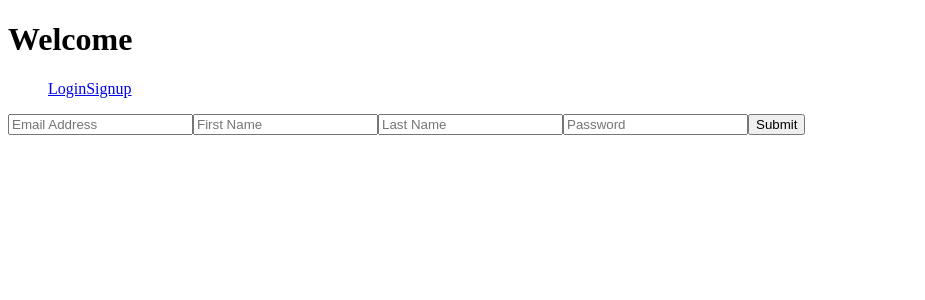
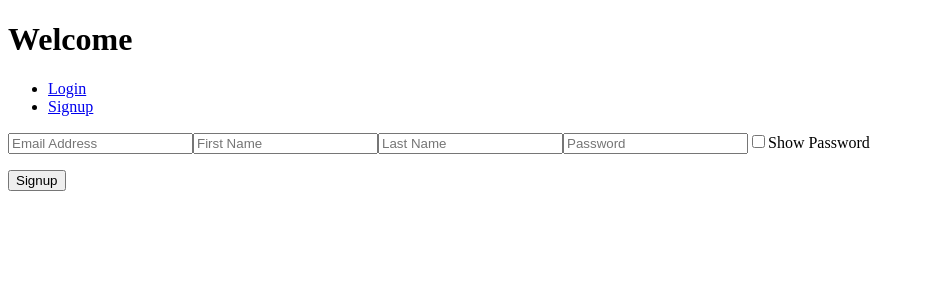
Before and after one commit to JAruliah/expense-tracker, a React (Create React App) app in the folder client/: page /register in a window 1280 px wide. Shown: the top 300 px of the page, without its empty margins (0-925 px from the left). Built offline with nearby package versions, Linux system fonts and the light colour scheme.

Commit message:
clean up code, add some validation for forms

```diff
--- a/client/src/App.js
+++ b/client/src/App.js
@@ -27,7 +27,7 @@ function App() {
     }
 
   return (
-    <div className="App">
+    <div className="container">
       <Router>
         <Switch>
         <Route exact path="/">
--- a/client/src/components/Dashboard/AddExpense.js
+++ b/client/src/components/Dashboard/AddExpense.js
@@ -25,9 +25,10 @@ function AddExpense(props){
 
 
     return(
-        <form onSubmit={submitHandler}>
-            <input placeholder="Value($$$)" type="number" name="value" value={value} onChange={(e) => setValue(e.target.value)} />
-            <input placeholder="Description" type="text" name="description" value={description} onChange={(e) => setDescription(e.target.value)} />
+        <form onSubmit={submitHandler} className="add-new-expense">
+            <h4>Use (-) to show expense, and (+) to show income</h4>
+            <input placeholder="Value($$$)" type="number" name="value" value={value} onChange={(e) => setValue(e.target.value)} autoComplete="off" required/>
+            <input placeholder="Description" type="text" name="description" value={description} onChange={(e) => setDescription(e.target.value)} autoComplete="off"/>
             <button>Submit</button>
         </form>
     )
--- a/client/src/components/Dashboard/Expense.js
+++ b/client/src/components/Dashboard/Expense.js
@@ -1,13 +1,30 @@
 import React from "react";
+// Expense component change color of value depending on if it is positive or negative
+function Expense(props){
+    const localId = window.localStorage.getItem('id')
+    const userId = JSON.parse(localId)
 
-function Expense(props){
-    console.log(props)
+    function clickHandler(event){
+        fetch(`http://localhost:3001/expenses/${userId._id}`, {
+            method:'DELETE',
+            headers:{
+                'Content-Type': 'application/json'
+            },
+            body: JSON.stringify({_id: props.expenseId})
+        })
+        .then(response => {
+            window.location.reload()
+        })
+    }
+
+
     return (
-        <div>
-
-            <h3>{props.value}</h3>
-
+        <div className="expense">
+            <div>
+            {props.value < 0? <h4 style={{color:'red'}}>{props.value}</h4>:<h4 style={{color:'green'}}>{props.value}</h4>}
             <p>{props.description}</p>
+            </div>
+            <button onClick={clickHandler} className="delete">Delete</button>
         </div>
     )
 }
--- a/client/src/components/Dashboard/Expenses.js
+++ /dev/null
@@ -1,31 +0,0 @@
-import React from "react";
-// Expense component change color of value depending on if it is positive or negative
-function Expense(props){
-    const localId = window.localStorage.getItem('id')
-    const userId = JSON.parse(localId)
-
-    function clickHandler(event){
-        fetch(`http://localhost:3001/expenses/${userId._id}`, {
-            method:'DELETE',
-            headers:{
-                'Content-Type': 'application/json'
-            },
-            body: JSON.stringify({_id: props.expenseId})
-        })
-        .then(response => {
-            window.location.reload()
-        })
-    }
-
-
-    return (
-        <div className="expense">
-            {props.value < 0? <h3 style={{color:'red'}}>{props.value}</h3>:<h3 style={{color:'green'}}>{props.value}</h3>}
-            <p>{props.description}</p>
-            <button onClick={clickHandler}>Delete</button>
-        </div>
-    )
-}
-
-
-export default Expense
--- a/client/src/components/Login/Form.js
+++ b/client/src/components/Login/Form.js
@@ -3,13 +3,14 @@ import React, {useState} from "react";
 function Form(props){
     const [email, setEmail] = useState("")
     const [password, setPassword] = useState("")
-
-
-
+    const [message, setMessage] = useState("")
 
     //On submit POST data to api
     function submitHandler(event){
         event.preventDefault()
+        let re = /^(([^<>()\[\]\\.,;:\s@"]+(\.[^<>()\[\]\\.,;:\s@"]+)*)|(".+"))@((\[[0-9]{1,3}\.[0-9]{1,3}\.[0-9]{1,3}\.[0-9]{1,3}])|(([a-zA-Z\-0-9]+\.)+[a-zA-Z]{2,}))$/;
+
+        if ( re.test(email) ) {
             fetch('http://localhost:3001/users/login', {
                 method:'POST',
                 headers:{
@@ -23,16 +24,33 @@ function Form(props){
               props.handleLogin()
 
             })
-          .catch(err => console.log(err))
-
+            .catch(err => {
+                console.log(err)
+                setMessage("Invalid credentials")
+            })
+        }
+        else {
+            setMessage("Invalid Email")
+          }
     }
 
+    //Show password toggle
+    function clickHandler(event){
+        let x = document.getElementById("password");
+        if (x.type === "password") {
+          x.type = "text";
+        } else {
+          x.type = "password";
+        }
+    }
 
     return(
         <form onSubmit={submitHandler}>
-            <input placeholder="Email Address" type="text" name="email" value={email} onChange={(e) => setEmail(e.target.value)} />
-            <input placeholder="Password" type="text" name="password" value={password} onChange={(e) => setPassword(e.target.value)} />
+            <input placeholder="Email Address" type="text" name="email" value={email} onChange={(e) => setEmail(e.target.value)} autocomplete="off" required/>
+            <input placeholder="Password" type="password" name="password" id="password" value={password} onChange={(e) => setPassword(e.target.value)} autocomplete="off" required/>
+            <label><input type="checkbox" onClick={clickHandler} />Show Password</label>
             <button>Login</button>
+            <p name="message">{message}</p>
         </form>
     )
 }
--- a/client/src/components/Login/Navbar.js
+++ b/client/src/components/Login/Navbar.js
@@ -5,9 +5,8 @@ function Navbar(){
     return (
         <nav>
             <ul>
-                <Link to="/">Login</Link>
-                <Link to="/register">Signup</Link>
-
+                <li className="login"><Link to="/">Login</Link></li>
+                <li className="signup"><Link to="/register">Signup</Link></li>
             </ul>
         </nav>
     )
--- a/client/src/components/Register/Form.js
+++ b/client/src/components/Register/Form.js
@@ -5,10 +5,15 @@ function Form(){
     const [firstName, setFirstName] = useState("")
     const [lastName, setLastName] = useState("")
     const [password, setPassword] = useState("")
+    const [message, setMessage] = useState("")
 
     //On submit POST data to api
     function submitHandler(event){
         event.preventDefault()
+        // don't remember from where i copied this code, but this works.
+        let re = /^(([^<>()\[\]\\.,;:\s@"]+(\.[^<>()\[\]\\.,;:\s@"]+)*)|(".+"))@((\[[0-9]{1,3}\.[0-9]{1,3}\.[0-9]{1,3}\.[0-9]{1,3}])|(([a-zA-Z\-0-9]+\.)+[a-zA-Z]{2,}))$/;
+
+        if ( re.test(email) ) {
             fetch('http://localhost:3001/users/register', {
                 method:'POST',
                 headers:{
@@ -16,18 +21,38 @@ function Form(){
                 },
                 body: JSON.stringify({email:email, firstName: firstName, lastName: lastName, password: password})
             })
-          .then(response => console.log(response))
+            .then(response => {
+                setMessage("Account Created")
+            })
+            .catch(err => console.log(err))
+        }
+        else {
+            setMessage("Invalid Email")
+        }
 
+
+    }
+
+    function clickHandler(event){
+        let x = document.getElementById("password");
+        if (x.type === "password") {
+          x.type = "text";
+        } else {
+          x.type = "password";
+        }
     }
 
 
     return(
         <form onSubmit={submitHandler}>
-            <input placeholder="Email Address" type="text" name="email" value={email} onChange={(e) => setEmail(e.target.value)} />
-            <input placeholder="First Name" type="text" name="firstName" value={firstName} onChange={(e) => setFirstName(e.target.value)} />
-            <input placeholder="Last Name" type="text" name="lastName" value={lastName} onChange={(e) => setLastName(e.target.value)} />
-            <input placeholder="Password" type="text" name="password" value={password} onChange={(e) => setPassword(e.target.value)} />
-            <button>Submit</button>
+            <input placeholder="Email Address" type="text" name="email" value={email} onChange={(e) => setEmail(e.target.value)} autocomplete="off" required/>
+            <input placeholder="First Name" type="text" name="firstName" value={firstName} onChange={(e) => setFirstName(e.target.value)} autocomplete="off" required/>
+            <input placeholder="Last Name" type="text" name="lastName" value={lastName} onChange={(e) => setLastName(e.target.value)} autocomplete="off" required/>
+            <input placeholder="Password" type="password" name="password" value={password} id="password" onChange={(e) => setPassword(e.target.value)} required/>
+            <label><input type="checkbox" onClick={clickHandler} />Show Password</label>
+
+            <p name="message">{message}</p>
+            <button>Signup </button>
         </form>
     )
 }
--- a/client/src/components/Register/Navbar.js
+++ b/client/src/components/Register/Navbar.js
@@ -5,8 +5,8 @@ function Navbar(){
     return (
         <nav>
             <ul>
-                <Link to="/">Login</Link>
-                <Link to="/register">Signup</Link>
+                <li className="login"><Link to="/">Login</Link></li>
+                <li className="signup"><Link to="/register">Signup</Link></li>
             </ul>
         </nav>
     )
--- a/client/src/pages/404.jsx
+++ b/client/src/pages/404.jsx
@@ -2,7 +2,7 @@ import React from "react";
 
 function NotFound(){
     return (
-        <div>
+        <div className="404">
             <h1>404 Page Not Found</h1>
         </div>
     )
--- a/client/src/pages/Dashboard.jsx
+++ b/client/src/pages/Dashboard.jsx
@@ -1,7 +1,7 @@
 import React, {useState, useEffect} from "react";
 import Header from "../components/Dashboard/Header";
 import AddExpense from "../components/Dashboard/AddExpense";
-import Expense from "../components/Dashboard/Expenses";
+import Expense from "../components/Dashboard/Expense";
 
 
 function Dashboard(props){
@@ -24,7 +24,7 @@ function Dashboard(props){
 
 
     return (
-        <div>
+        <div className="dashboard">
             <Header userName={userName} expenses={expenses}/>
             <AddExpense expenses={expenses} setExpenses={setExpenses}/>
             {expenses === undefined ? null : expenses.map(item => {
--- a/client/src/pages/Login.jsx
+++ b/client/src/pages/Login.jsx
@@ -4,10 +4,9 @@ import Form from "../components/Login/Form";
 
 function Login(props){
     return (
-        <div>
+        <div className="login">
             <Header />
             <Form handleLogin={props.handleLogin}/>
-            <p>Logged in status: {props.logged}</p>
         </div>
     )
 }
--- a/client/src/pages/Register.jsx
+++ b/client/src/pages/Register.jsx
@@ -4,7 +4,7 @@ import Form from "../components/Register/Form";
 
 function Register(){
     return (
-        <div>
+        <div className="signup">
             <Header />
             <Form />
         </div>
```
Also changed, not shown: 1 other file (tests, documents, lock files or other folders). Lines whose indentation alone changed are shown as unchanged.
